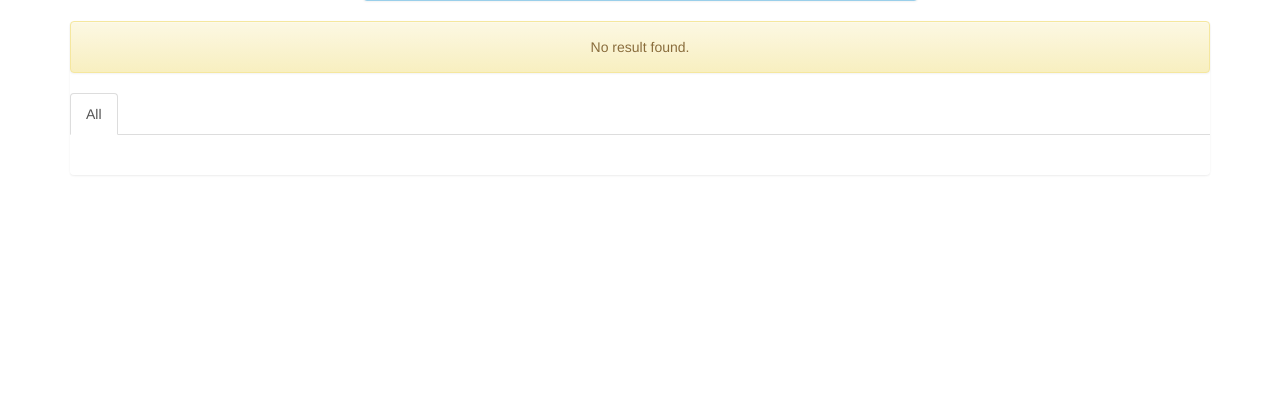
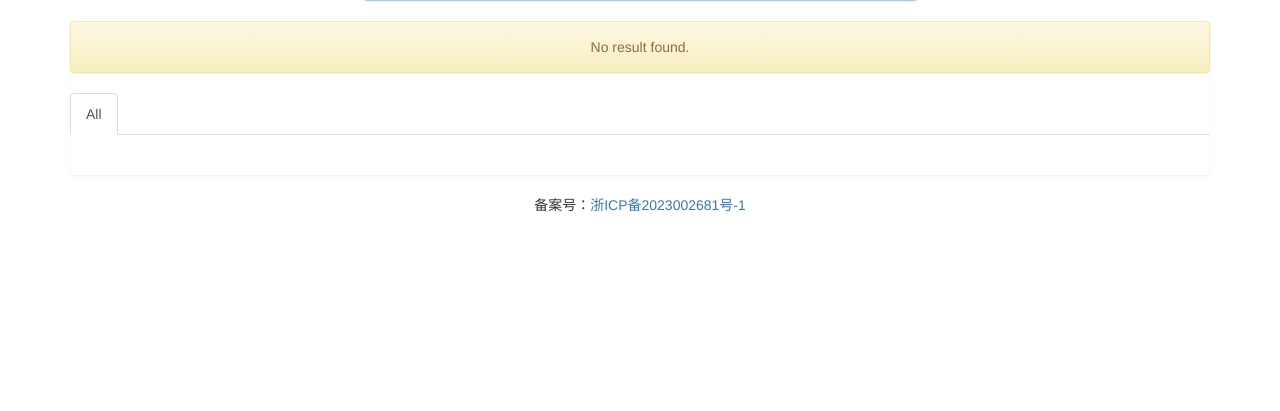
Before and after one commit to MLNLP-World/AI-Paper-Collector, a Flask app: template templates/result.html in a window 1280 px wide. Shown: the part 319-730 px from the top of the page. Run offline with Flask 2, Linux system fonts and the light colour scheme; the template is opened without the code that fills it, so the values that code supplies are empty; parts of the project's set-up code (start-up, migrations or seed data) failed here and were passed over; some libraries are stand-ins or nearby versions.

Commit message:
chore: add beian

```diff
--- a/templates/index.html
+++ b/templates/index.html
@@ -7,6 +7,10 @@
     <div class="row vertical-center">
         {% include "search.html" %}
     </div>
+    <div class="footer" style="text-align: center;">
+        备案号：<a target="_blank" rel="nofollow" href="https://beian.miit.gov.cn/">浙ICP备2023002681号-1
+        </a>
+    </div>
 </div>
 <script src="/static/js/main.js?v=1.0.3"></script>
 {% endblock %}
--- a/templates/result.html
+++ b/templates/result.html
@@ -19,5 +19,9 @@ content %}
   <div class="container">
     <div class="list-group" id="result-list-group"></div>
   </div>
+  <div class="footer" style="text-align: center;">
+    备案号：<a target="_blank" rel="nofollow" href="https://beian.miit.gov.cn/">浙ICP备2023002681号-1
+    </a>
+  </div>
 </div>
 {% endblock %}
```
